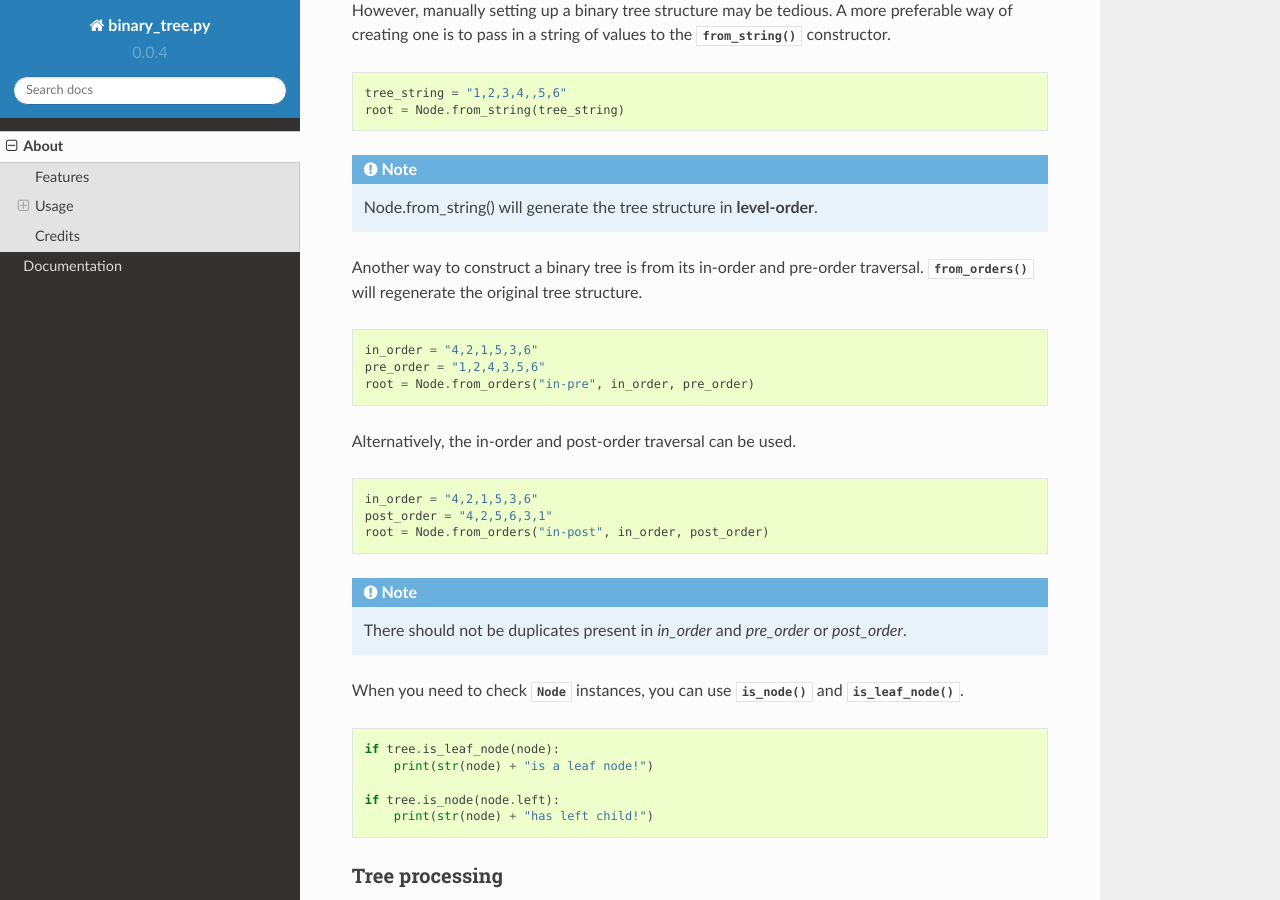
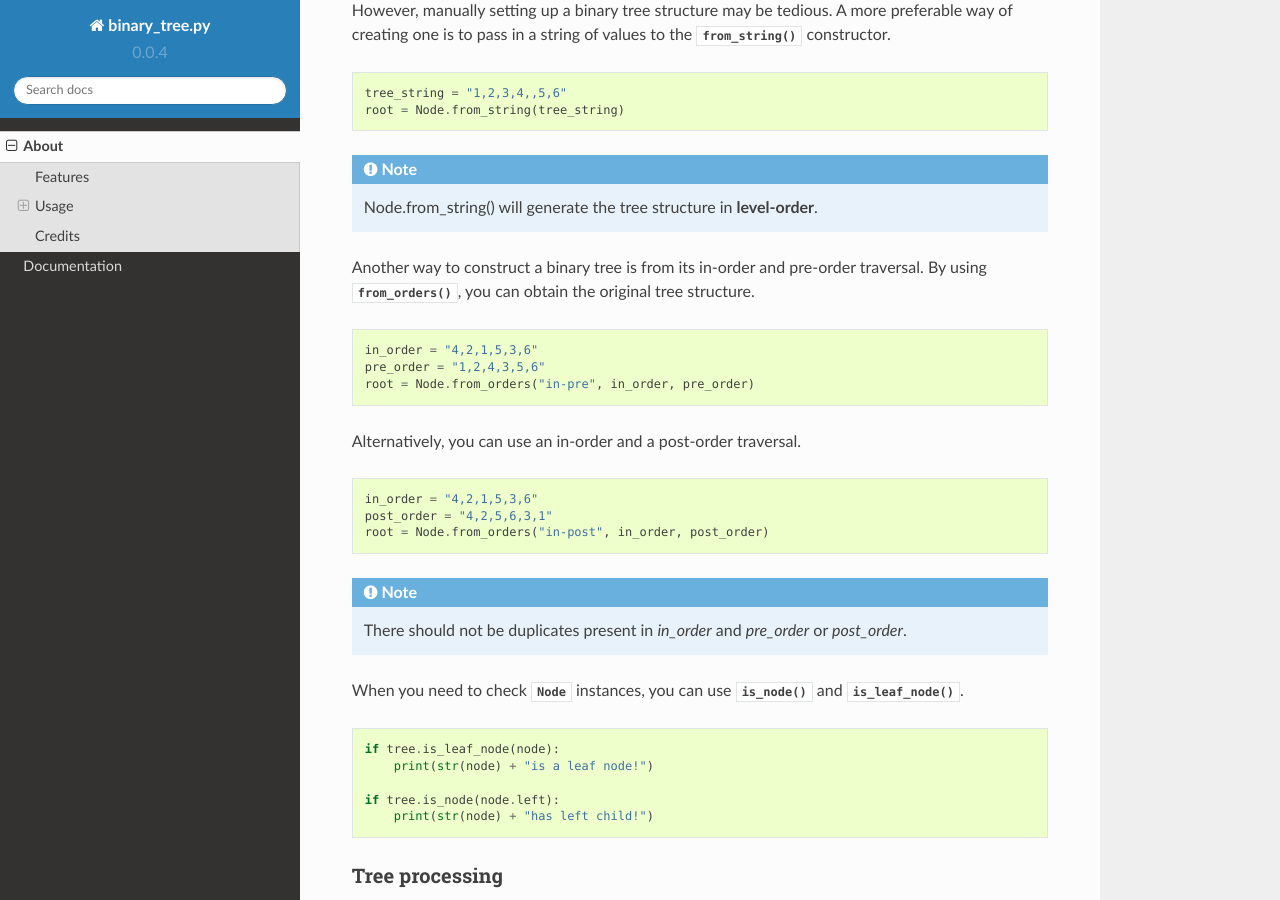
Before and after one commit to david-xhk/binary_tree, a Sphinx documentation site: the page built from docs/readme.rst, in a window 1280 px wide and 900 px high, scrolled down 1333 px. Built offline with Sphinx 7.4.7 and the Read the Docs theme 2.0.0, drawn with Linux system fonts in a browser that asks for light colours.

Commit message:
Rewrote docs.rst

```diff
--- a/docs/readme.rst
+++ b/docs/readme.rst
@@ -70,13 +70,13 @@ However, manually setting up a binary tree structure may be tedious. A more pref
 
     Node.from_string() will generate the tree structure in **level-order**.
 
-Another way to construct a binary tree is from its in-order and pre-order traversal. :func:`~binary_tree.Node.from_orders` will regenerate the original tree structure. ::
+Another way to construct a binary tree is from its in-order and pre-order traversal. By using :func:`~binary_tree.Node.from_orders`, you can obtain the original tree structure. ::
 
     in_order = "4,2,1,5,3,6"
     pre_order = "1,2,4,3,5,6"
     root = Node.from_orders("in-pre", in_order, pre_order)
 
-Alternatively, the in-order and post-order traversal can be used. ::
+Alternatively, you can use an in-order and a post-order traversal. ::
 
     in_order = "4,2,1,5,3,6"
     post_order = "4,2,5,6,3,1"
```
